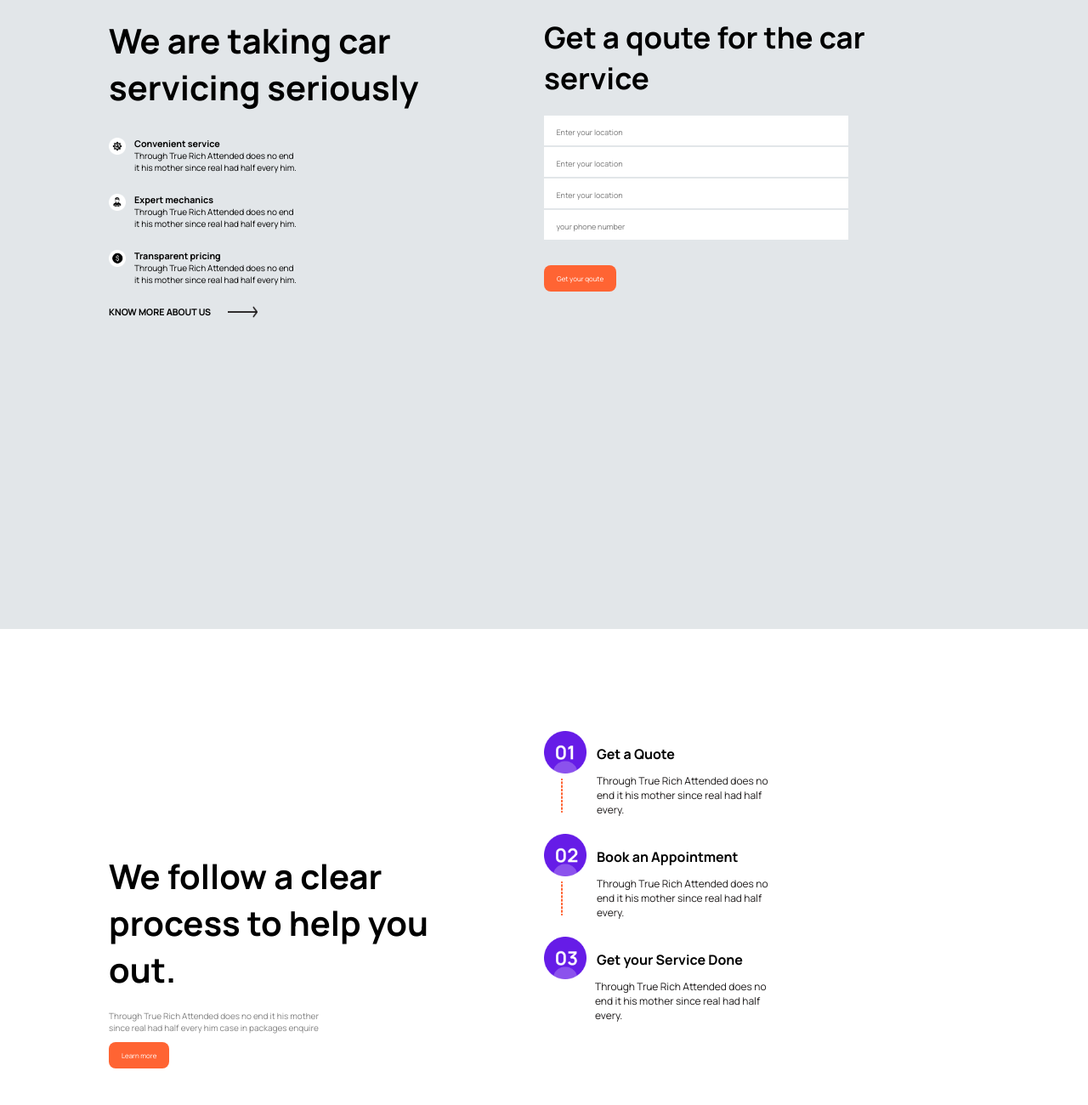
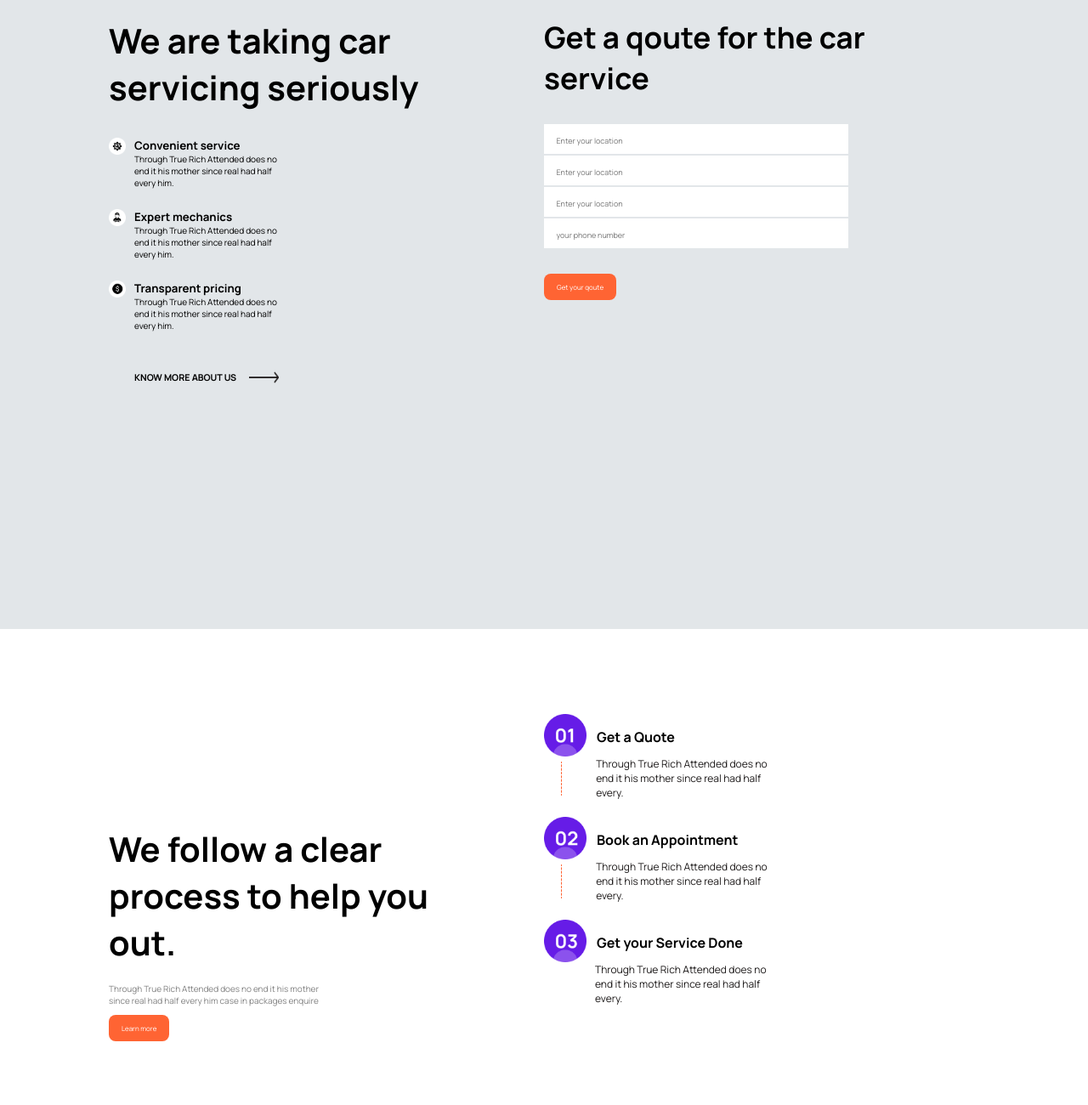
Before and after one commit to Absaoban07/kodecamp_projects, a plain HTML site: page index.html in a window 1280 px wide. Shown: the part 860-2160 px from the top of the page at 85% size. Drawn offline with nearby package versions, Linux system fonts and the light colour scheme.

Commit message:
latest amendment

```diff
--- a/index.html
+++ b/index.html
@@ -87,7 +87,7 @@
       <div class="parent">
         <div class="car-service ">
           <h1>
-            We are taking car <br>servicing seriously
+            We are taking car servicing seriously
           </h1>
 
           <div class="con-serve ">
@@ -96,9 +96,9 @@
 
             </div>
             <div class="con-serve-text">
-               <h6>Convenient service</h6>
+               <h5>Convenient service</h5>
               <p>
-               Through True Rich Attended does no end <br>it his mother since real had half every him.
+               Through True Rich Attended does no end it his mother since real had half every him.
               </p>
 
             </div>
@@ -114,9 +114,9 @@
 
             </div>
             <div class="expert-mech-text">
-               <h6>Expert mechanics</h6>
+               <h5>Expert mechanics</h5>
               <p>
-               Through True Rich Attended does no end <br>it his mother since real had half every him.
+               Through True Rich Attended does no end it his mother since real had half every him.
               </p>
 
             </div>
@@ -129,9 +129,9 @@
 
             </div>
             <div class="trans-pricing-text">
-               <h6>Transparent pricing</h6>
+               <h5>Transparent pricing</h5>
               <p>
-               Through True Rich Attended does no end <br> it his mother since real had half every him.
+               Through True Rich Attended does no end  it his mother since real had half every him.
               </p>
 
             </div>
@@ -203,7 +203,7 @@
 
                         <div class="through number">
                            <img src="./img/Line(1).png" alt="Line" height="40px" width="2px">
-                           <p class="open">Through True Rich Attended does no <br> end it his mother since real had half <br>every.</p>
+                           <p class="open">Through True Rich Attended does no  end it his mother since real had half every.</p>
                         </div>
                      </div>
                   </div>
@@ -217,7 +217,7 @@
 
                         <div class="through number">
                            <img src="./img/Line(1).png" alt="Line" height="40px" width="2px">
-                           <p class="open">Through True Rich Attended does no <br> end it his mother since real had half <br>every.</p>
+                           <p class="open">Through True Rich Attended does no  end it his mother since real had half every.</p>
                         </div>
                      </div>
                   </div>
@@ -231,7 +231,7 @@
                         </div>
 
                         <div   class="through number">
-                           <p class="open last">Through True Rich Attended does no <br> end it his mother since real had half <br>every.</p>
+                           <p class="open last">Through True Rich Attended does no  end it his mother since real had half every.</p>
                         </div>
                      </div>
 
@@ -288,7 +288,7 @@
                <div class="learn">
                   <h6>Learn about services
                      </h6>
-                     <img src="./img/Arrow.png" alt="Arrow">
+                     <img src="./img/Arrow.png" alt="Arrow" width="40px">
             </div>
             </div>
          </div>
@@ -319,7 +319,7 @@
              </div>
              <div class="one">
                <h1>10+</h1>
-               <p>Years of Experience</p>
+               <p>Years  Experience</p>
              </div>
              <div class="one">
                <h1>12K+</h1>
--- a/style/style.css
+++ b/style/style.css
@@ -96,7 +96,8 @@
     height: 80%;
     width:80%;
     display: flex;
-
+    /* gap: 20px;
+       */
   }
  .child-text{
     width: 50%;
@@ -134,7 +135,7 @@ h1{
 /* end of global styling */
 
 
-.grand-parent .parent .child-text .info{
+.grand-parent .parent .child-text .info h1{
     width: 80%;
 }
 
@@ -192,18 +193,20 @@ main .parent .child-image .rating{
 
 
 }
-/* #car .parent .car-service h1{
-  padding-bottom:20px;
-  font-size:40px;
-} */
+
+#car .parent .car-service h1{
+  width: 75%;
+}
 #car .car-service .con-serve{
   display:flex;
   column-gap:10px;
   padding:12px 0px;
+  width: 41%;
  }
 
  #car .car-service .con-serve p{
   font-size:10px;
+
  }
  #car .car-service .con-serve #icon{
   background-color: white;
@@ -211,8 +214,10 @@ main .parent .child-image .rating{
  }
  #car .car-service .more-about-text{
   display: flex;
-  gap: 20px;
+  gap: 15px;
+  padding: 23px 0 0 30px;
  }
+
 
 
 #car .parent .car-qoute {
@@ -231,6 +236,7 @@ main .parent .child-image .rating{
 }
 
 form{
+  margin-top: 10px;
   display:flex;
   flex-direction:column;
   padding-bottom: 20px;
@@ -245,10 +251,16 @@ form input{
  input::placeholder{
   font-size: 9px;
 }
+#help .parent .help-process{
+  height: 90%;
+}
+#help .parent .help-process h1{
+  width:80%;
+}
 
 /* process to help styling */
 #help .parent .gbg{
-  margin-top: 20px;
+
   width: 50%;
 }
  #help .gbg  .get
@@ -256,7 +268,6 @@ form input{
   margin-top: 20px;
   display: flex;
   gap: 7px;
-
 
 }
 
@@ -268,7 +279,7 @@ form input{
   padding: 16px 3px 5px 12px;
 }
 #help .gbg .get .qoute .through{
-
+ width: 55%;
   gap: 40px;
   display: flex;
   justify-content: center;
@@ -305,7 +316,10 @@ background-color: #E2E6E9;
   text-align: center;
   width: 100%;
 }
-
+#offer .content h1{
+  width: 64%;
+  margin: auto;
+}
 #offer .content .offer-cards{
 display: flex;
 flex-wrap: wrap;
@@ -319,8 +333,8 @@ margin-top: 10px;
 
 #offer .content .offer-cards .card{
   background-color: white;
-  height: 200px;
-  width: 250px;
+  height: 150px;
+  width: 200px;
   display: flex;
     flex-direction: column;
     justify-content: center; /* Center horizontally */
@@ -332,6 +346,7 @@ margin-top: 10px;
   color: white;
 }
 #offer .content  .learn{
+  width: 89%;
   display: flex;
   gap: 7px;
   margin: 20px;
@@ -375,6 +390,7 @@ margin-top: 10px;
 #get-in-touch .first-row .left-car .left-car-card .write-up h1{
   color:#FFFFFF;
   font-size: 30px;
+  width: 110%;
 }
 
 #get-in-touch .first-row .left-car .left-car-card .write-up #card-butn{
@@ -392,16 +408,18 @@ background-color: #1E1B1B;
   background-size: cover;
 }
 
-#get-in-touch .second-row .context{
+/* #get-in-touch .second-row .context{
   height: 25%;
   width: 100%;
   display: flex;
   justify-content: center;
   align-items: center;
-}
+} */
 
-#get-in-touch .second-row .context  {
+#get-in-touch .second-row .context {
+  height: 25%;
   width: 80%;
+  margin: auto;
   display: flex;
   justify-content: space-between;
   align-items: center;
@@ -412,6 +430,7 @@ background-color: #1E1B1B;
 }
 
 #get-in-touch .second-row .context .one h1{
+  padding-bottom: 0%;
   color: #661CE7;
 
 }
```
